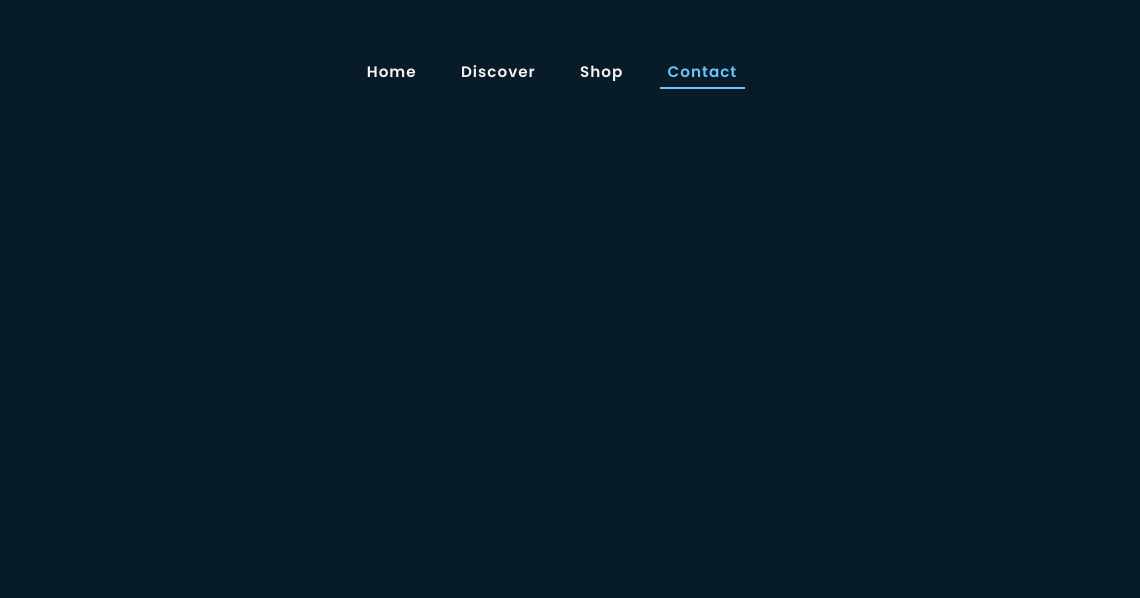
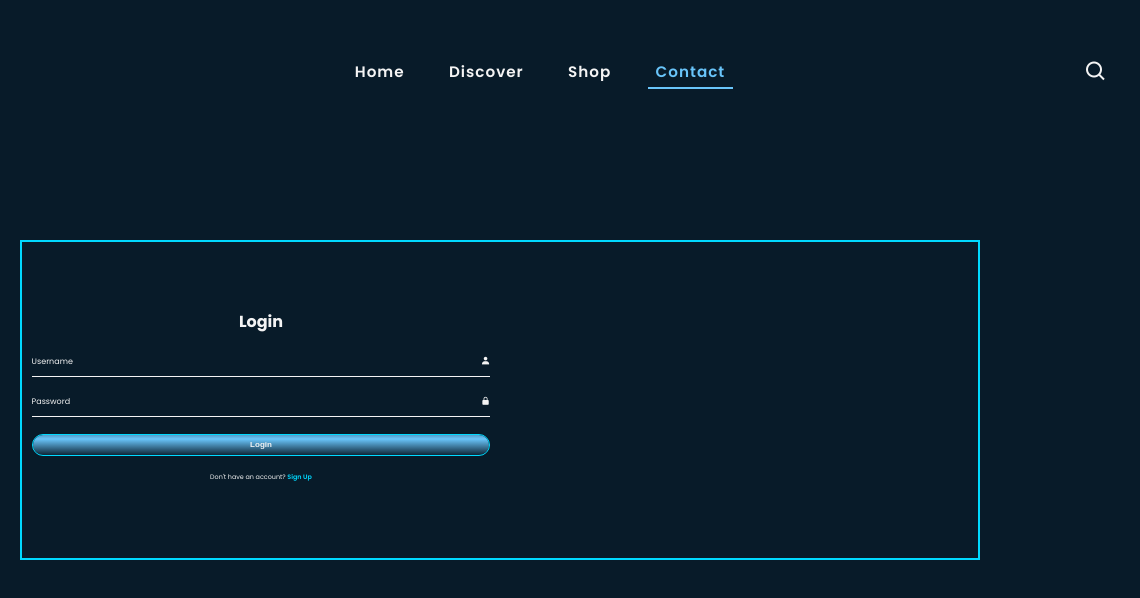
Before and after one commit to ricardobvicentini/go-to-space, a plain HTML site: page contact.html in a window 1280 px wide. Shown: the full height of the page, 140-1280 px from the left. Drawn offline with nearby package versions, Linux system fonts and the light colour scheme.

Commit message:
Create section left side

```diff
--- a/contact.html
+++ b/contact.html
@@ -6,12 +6,14 @@
     <title>Contact</title>
     <link rel="shortcut icon" href="images/favicon.ico" type="image/x-icon">
     <link rel="stylesheet" href="estilos/contact.css">
+    <link rel="stylesheet" href="estilos/mq-contact.css">
     <script src="js/contact.js" defer></script>
+
+    <link href='https://unpkg.com/boxicons@2.1.4/css/boxicons.min.css' rel='stylesheet'>
 </head>
 <body>
 
     <!-- Header -->
-
 <header>
     <div class="container">
         <div class="logo">
@@ -22,7 +24,7 @@
             <a href="index.html">Home</a>
             <a href="">Discover</a>
             <a href="shop.html">Shop</a>
-                <a href="contact.html" class="active">Contact </a>
+            <a href="contact.html" class="active">Contact</a>
         </nav>
 
         <div class="action">
@@ -38,5 +40,33 @@
     <i id="close" class='bx bx-x'></i>
 </div>
 
+<section>
+
+    <div class="wrapper">
+        <div class="wrapper__form login">
+            <h2>Login</h2>
+            <form action="#">
+                <div class="wrapper__form__input">
+                    <input type="text" required>
+                    <label>Username</label>
+                    <i class='bx bxs-user'></i>
+                </div>
+                <div class="wrapper__form__input">
+                    <input type="password" required>
+                    <label>Password</label>
+                    <i class='bx bxs-lock-alt'></i>
+                </div>
+                <button type="submit" class="wrapper__form__btn">Login</button>
+                <div class="wrapper__form__logreg">
+                    <p>Don't have an account? <a href="#" class="wrapper__form__logreg__link">Sign Up</a></p>
+                </div>
+            </form>
+        </div>
+    </div>
+
+</section>
+
+
 </body>
+
 </html>
--- a/estilos/contact.css
+++ b/estilos/contact.css
@@ -181,4 +181,182 @@ header .action button i {
     top: 4.1rem;
     right: 15%;
     display: none;
+    z-index: 5;
 }
+
+/* Login */
+
+section {
+    display: flex;
+    justify-content: center;
+    align-items: center;
+    min-height: 100vh;
+}
+
+.wrapper {
+    position: relative;
+    width: 75vw;
+    height: 40vh;
+    background-color: transparent;
+    border: 2px solid var(--hl-color2);
+}
+
+.wrapper__form {
+    position: absolute;
+    top: 0;
+    width: 50%;
+    height: 100%;
+    display: flex;
+    flex-direction: column;
+    justify-content: center;
+}
+
+.wrapper__form.login {
+    left: 0;
+    padding: 0 .6rem;
+}
+
+.wrapper__form h2 {
+    font-size: 1rem;
+    color: var(--text-color1);
+    text-align: center;
+}
+
+.wrapper__form__input {
+    position: relative;
+    width: 100%;
+    height: 1.5rem;
+    margin: 1rem 0;
+}
+
+.wrapper__form__input input {
+    width: 100%;
+    height: 100%;
+    background-color: transparent;
+    font-size: .5rem;
+    color: var(--text-color1);
+    padding-inline: 0 1rem;
+    border: none;
+    outline: none;
+    border-bottom: 1px solid var(--text-color1);
+    transition: 500ms;
+}
+
+/* Borda inferior azul ao clicar no campo */
+
+.wrapper__form__input input:focus,
+.wrapper__form__input input:valid {
+    border-bottom: 1px solid var(--hl-color2);
+}
+
+.wrapper__form__input label {
+    position: absolute;
+    top: 50%;
+    left: 0;
+    transform: translateY(-50%);
+    font-size: .5rem;
+    color: var(--text-color1);
+    pointer-events: none;
+    transition: 500ms;
+}
+
+/* Username e password sobrem ao clicar no campo */
+
+.wrapper__form__input input:focus~label,
+.wrapper__form__input input:valid~label {
+    color: var(--hl-color2);
+    top: -2px;
+}
+
+.wrapper__form__input i {
+    position: absolute;
+    top: 50%;
+    right: 0;
+    transform: translateY(-50%);
+    font-size: .6rem;
+    color: var(--text-color1);
+    transition: 500ms;
+}
+
+/* Muda a cor do ícone ao clicar no campo */
+
+.wrapper__form__input input:focus~i,
+.wrapper__form__input input:valid~i {
+    color: var(--hl-color2);
+}
+
+.wrapper__form__btn {
+    position: relative;
+    width: 100%;
+    height: 1.4rem;
+    background-color: transparent;
+    border: 1px solid var(--hl-color2);
+    border-radius: 40px;
+    outline: none;
+    cursor: pointer;
+    font-size: .5rem;
+    font-weight: 600;
+    color: var(--text-color1);
+    overflow: hidden;
+}
+
+.wrapper__form__btn::before {
+    content: '';
+    position: absolute;
+    top: -60%;
+    left: 0;
+    width: 100%;
+    height: 250%;
+    background-image: linear-gradient(var(--pr-bg1), var(--hl-color1), var(--pr-bg1), var(--hl-color1));
+    z-index: -1;
+    transition: 400ms ease-in-out;
+}
+
+.wrapper__form__btn:hover::before,
+.wrapper__form__btn:focus::before {
+    top: 0;
+}
+
+.wrapper__form__logreg {
+    font-size: .4rem;
+    color: var(--text-color1);
+    text-align: center;
+    margin: 1rem 0 .5rem;
+}
+
+.wrapper__form__logreg__link {
+    position: relative;
+    text-decoration: none;
+    color: var(--hl-color2);
+    font-weight: 600;
+}
+
+.wrapper__form__logreg__link::before {
+    content: '';
+    position: absolute;
+    border-bottom: 1px solid var(--hl-color2);
+    bottom: 0;
+    left: 0;
+    right: 100%;
+    transition: 300ms right ease-in-out;
+}
+
+.wrapper__form__logreg__link::after {
+    content: '';
+    position: absolute;
+    border-bottom: 1px solid var(--hl-color2);
+    bottom: 0;
+    right: 0;
+    left: 100%;
+    transition: 300ms left ease-in-out;
+}
+
+.wrapper__form__logreg__link:hover::before,
+.wrapper__form__logreg__link:focus::before {
+    right: 50%;
+}
+
+.wrapper__form__logreg__link:hover::after,
+.wrapper__form__logreg__link:focus::after {
+    left: 50%;
+}
--- /dev/null
+++ b/estilos/mq-contact.css
@@ -0,0 +1,114 @@
+@media (width <=690px) {
+
+    header nav {
+        width: 100%;
+        height: 100vh;
+        background-color: var(--sc-bg);
+        padding: 2.5rem 3.1rem;
+        position: absolute;
+        top: 0;
+        right: 0;
+        bottom: 0;
+        left: 120%;
+        transition: 500ms left;
+    }
+
+    header nav.click {
+        left: 0;
+    }
+
+    header nav a {
+        display: block;
+        font-size: 2.3rem;
+        font-weight: 600;
+        letter-spacing: 1px;
+        color: var(--text-color2);
+        margin: 0 0 2.5rem 0;
+        padding: 0;
+        transition: 300ms ease-in-out;
+
+        &:hover,
+        &:focus {
+            color: var(--hl-color1);
+        }
+    }
+
+    header nav a:first-child {
+        margin-top: 1rem;
+    }
+
+    header nav a:before,
+    header nav a:after {
+        content: none;
+    }
+
+    .hamb {
+        position: absolute;
+        top: 3.4rem;
+        display: flex;
+        justify-content: center;
+        align-items: center;
+        z-index: 5;
+    }
+
+    .hamb i {
+        color: var(--text-color1);
+        font-size: 2rem;
+        padding: 0;
+        cursor: pointer;
+    }
+
+    .hamb #close {
+        display: none;
+        color: var(--text-color2);
+    }
+}
+
+@media (width <=540px) {
+
+    header .logo img {
+        width: 5rem;
+        height: auto;
+    }
+
+    header nav a {
+        font-size: 2rem;
+    }
+
+    header nav a:first-child {
+        margin-top: .5rem;
+    }
+
+    .hamb {
+        top: 2.9rem;
+    }
+
+    .hamb i {
+        font-size: 1.8rem;
+    }
+}
+
+@media (height <=360px) and (orientation=landscape) {
+
+    body {
+        height: 100vh;
+    }
+
+    header .logo img {
+        width: 4rem;
+        height: auto;
+    }
+
+    header nav a {
+        font-size: 1rem;
+    }
+
+    header nav a:first-child {
+        margin-top: .5rem;
+    }
+
+    .hamb {
+        top: 2.25rem;
+    }
+
+}
--- a/estilos/mquery.css
+++ b/estilos/mquery.css
@@ -274,7 +274,8 @@
             }
 
         }
-    }
+
+
 
     .left-side .scard {
         font-size: .8rem;
@@ -292,3 +293,5 @@
         padding: 0.4rem .8rem 0.4rem 0.4rem;
         margin: 1rem 0;
     }
+
+}
--- a/estilos/style.css
+++ b/estilos/style.css
@@ -179,10 +179,11 @@ header .action button i {
 
 .hero {
     width: 100%;
-    height: 100vh;
+    max-height: 100vh;
     background-color: var(--pr-bg1);
     background-image: linear-gradient(95deg, var(--sc-bg), var(--pr-bg1));
     position: relative;
+    overflow-y: hidden;
 }
 
 .hero .container {
```
Lines whose indentation alone changed are shown as unchanged.
